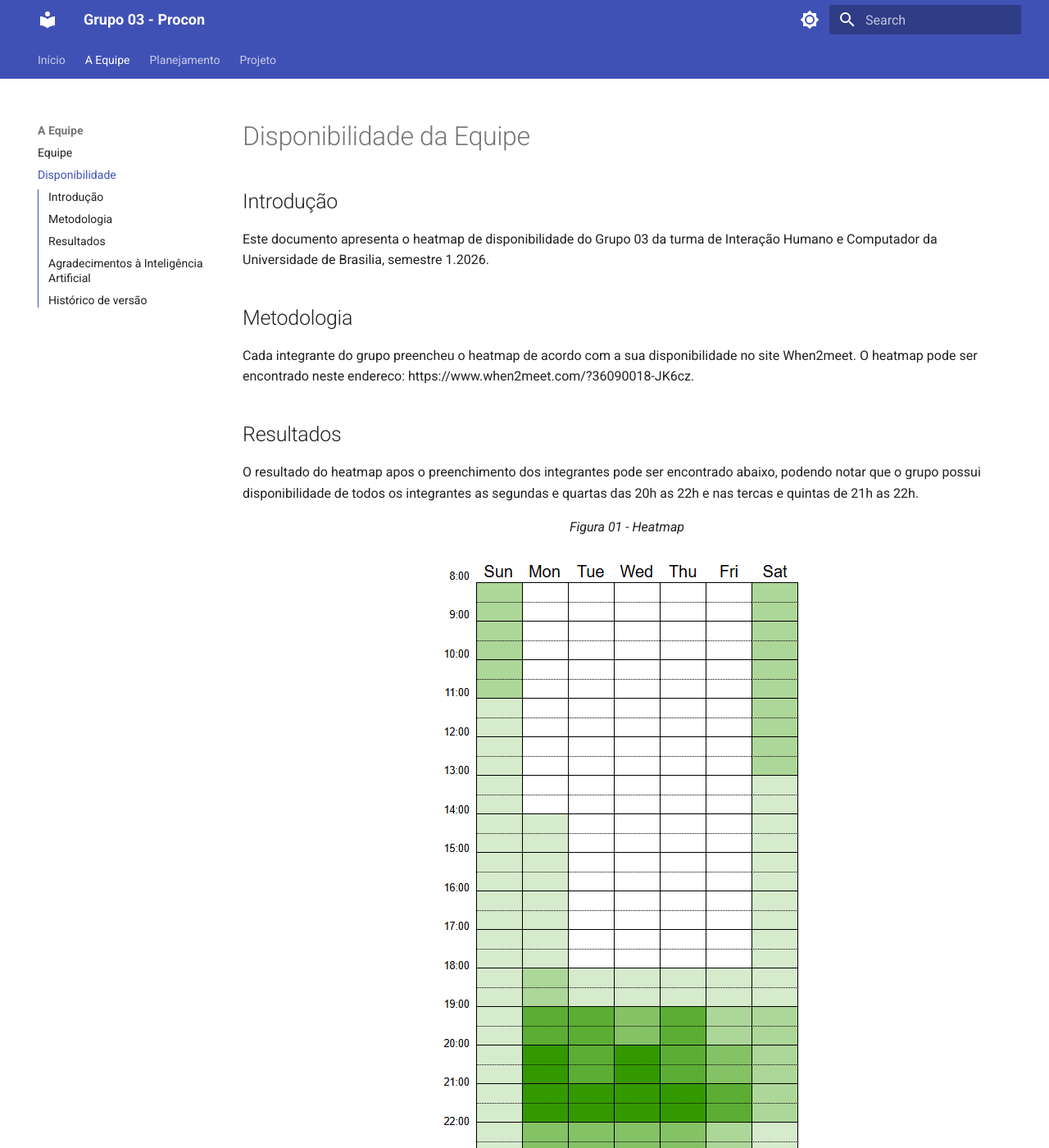
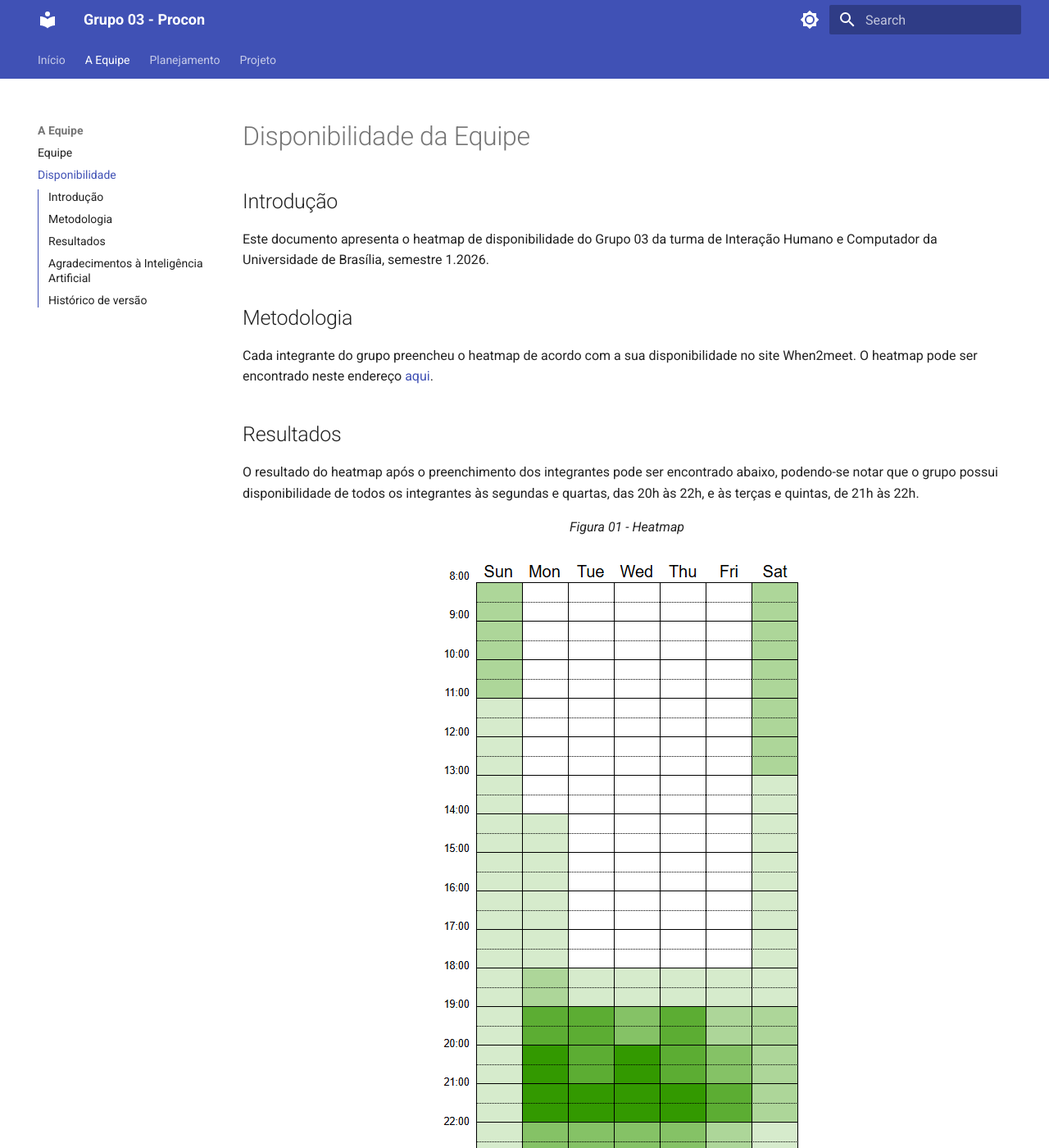
Before and after one commit to Interacao-Humano-Computador/2026.1-Grupo03, an MkDocs documentation site: the page built from docs/Equipe/disponibilidade.md, in a window 1280 px wide and 1400 px high. Shown: the whole window at 82% size. Built offline with MkDocs 1.6.1 and Material for MkDocs 9.7.7, drawn with Linux system fonts in a browser that asks for light colours; some of the changed text lies outside the part shown.

Commit message:
docs: correct typos and improve phrasing in disponibilidade.md

```diff
--- a/docs/Equipe/disponibilidade.md
+++ b/docs/Equipe/disponibilidade.md
@@ -2,21 +2,21 @@
 
 ## Introdução
 
-Este documento apresenta o heatmap de disponibilidade do Grupo 03 da turma de Interação Humano e Computador da Universidade de Brasilia, semestre 1.2026.
+Este documento apresenta o heatmap de disponibilidade do Grupo 03 da turma de Interação Humano e Computador da Universidade de Brasília, semestre 1.2026.
 
 ## Metodologia
 
-Cada integrante do grupo preencheu o heatmap de acordo com a sua disponibilidade no site When2meet. O heatmap pode ser encontrado neste endereco: https://www.when2meet.com/?36090018-JK6cz.
+Cada integrante do grupo preencheu o heatmap de acordo com a sua disponibilidade no site When2meet. O heatmap pode ser encontrado neste endereço [aqui](https://www.when2meet.com/?36090018-JK6cz).
 
 ## Resultados
 
-O resultado do heatmap apos o preenchimento dos integrantes pode ser encontrado abaixo, podendo notar que o grupo possui disponibilidade de todos os integrantes as segundas e quartas das 20h as 22h e nas tercas e quintas de 21h as 22h.
+O resultado do heatmap após o preenchimento dos integrantes pode ser encontrado abaixo, podendo-se notar que o grupo possui disponibilidade de todos os integrantes às segundas e quartas, das 20h às 22h, e às terças e quintas, de 21h às 22h.
 
 <p style="text-align: center;"><em>Figura 01 - Heatmap</em></p>
 <p style="text-align: center;"><img src="../images/heatmap.png" alt="Heatmap de disponibilidade do Grupo 03"></p>
 <p style="text-align: center;"><em>Fonte - Heloisa Silva</em></p>
 
-A disponibilidade dos integrantes varia de acordo com as cores do heatmap: branco indica 0 integrantes disponiveis, enquanto tons mais escuros de verde indicam maior quantidade de integrantes disponiveis.
+A disponibilidade dos integrantes varia de acordo com as cores do heatmap: branco indica 0 integrantes disponíveis, enquanto tons mais escuros de verde indicam maior quantidade de integrantes disponíveis.
 
 <p style="text-align: center;"><em>Figura 02 - Legenda das cores do heatmap</em></p>
 <p style="text-align: center;"><img src="../images/legendaHetmap.png" alt="Legenda das cores do heatmap"></p>
```
Also changed, not shown: other parts of docs/Equipe/disponibilidade.md (+1 -1 lines).
